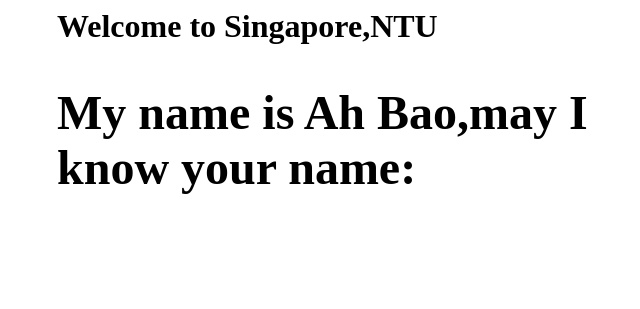
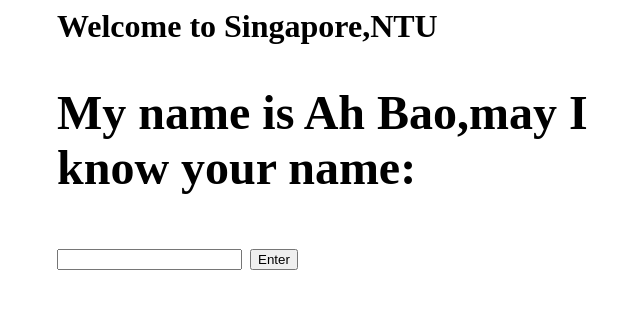
Before and after one commit to yjw666123/yan, a Flask app: page / in a window 1280 px wide. Shown: the top 309 px of the page, without its empty margins (267-907 px from the left). Run offline with Flask 3, Linux system fonts and the light colour scheme.

Commit message:
Update index.html

```diff
--- a/templates/index.html
+++ b/templates/index.html
@@ -9,7 +9,7 @@
 <h1>Welcome to Singapore,NTU<h1>
 <form action="/main" method="post">
 <h2>My name is Ah Bao,may I know your name:</h2>
-  <imput type ="text" name="r">
-    <imput type ="submit" value="Enter">
+  <input type ="text" name="r">
+    <input type ="submit" value="Enter">
 </form>
 </div>
```
